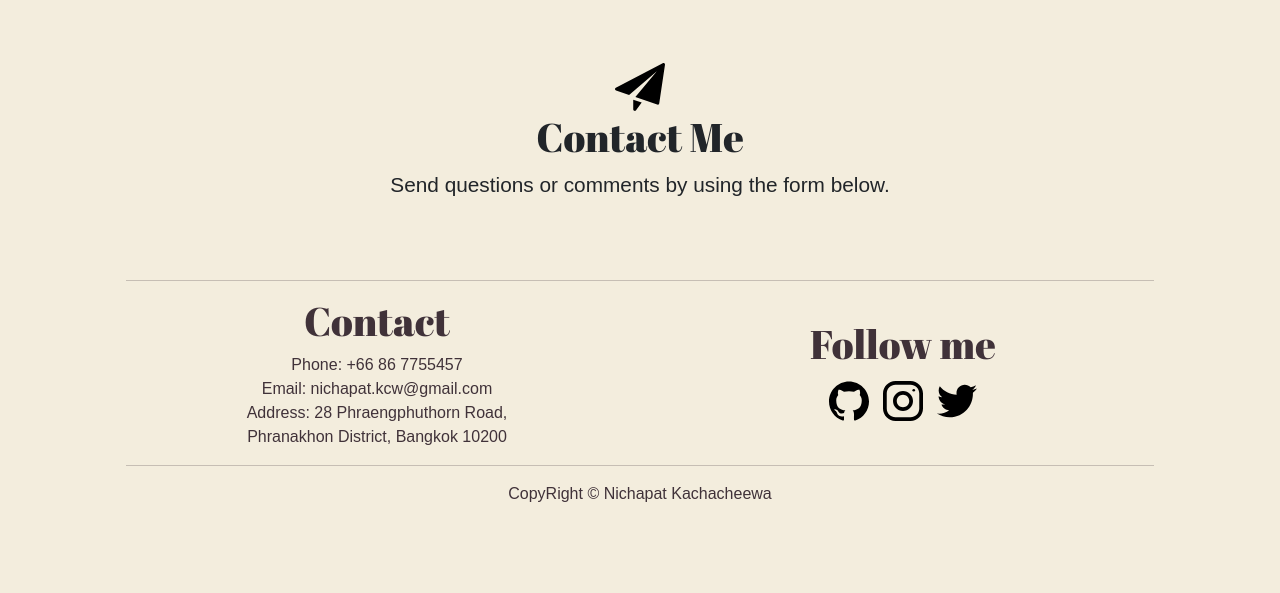
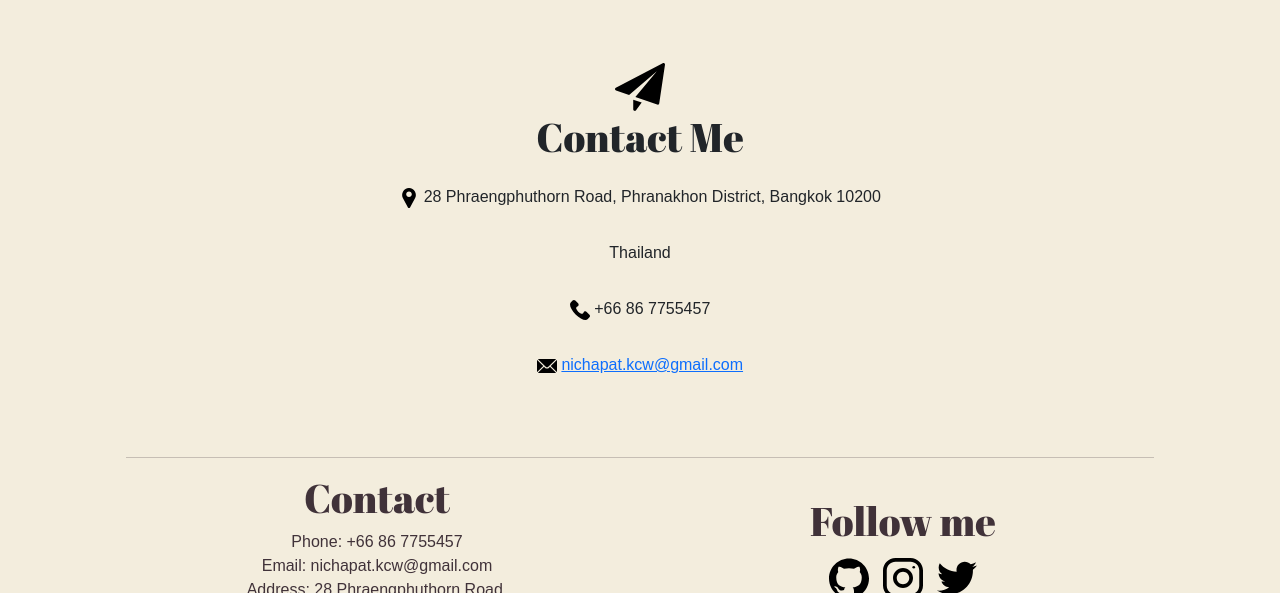
Before and after one commit to khunpanggg/Portfolio, a plain HTML site: page Contact.html in a window 1280 px wide. Shown: the part 677-1270 px from the top of the page. Before the commit the page ends 1219 px from the top, so only its background shows below. Drawn offline with nearby package versions, Linux system fonts and the light colour scheme; a web font is replaced by a local one.

Commit message:
info contact

```diff
--- a/Contact.html
+++ b/Contact.html
@@ -65,7 +65,23 @@
           <img src="./img/icon/paper-plane.svg" alt="" width="50" height="50" class="mx-auto d-block"
             data-aos="fade-down-left">
           <h1>Contact Me</h1>
-          <p>Send questions or comments by using the form below.</p>
+
+          <div class="text-center p-3"><img src="./img/icon/pin.svg" alt="" width="20" height="20">
+            <span>28 Phraengphuthorn Road,
+              Phranakhon District, Bangkok 10200</span>
+          </div>
+          <div class="text-center p-3">
+            <span>Thailand</span>
+          </div>
+
+          <div class="text-center p-3"><img src="./img/icon/phone-call.svg" alt="" width="20" height="20">
+            <span>+66 86 7755457</span>
+          </div>
+          <div class="text-center p-3"><img src="./img/icon/mail.svg" alt="" width="20" height="20">
+            <span><a href="mailto:nichapat.kcw@gmail.com">nichapat.kcw@gmail.com</a></span>
+          </div>
+
+
         </div>
         <footer>
           <hr>
--- a/style.css
+++ b/style.css
@@ -64,10 +64,6 @@ p {
   font-size: 1.3rem;
 }
 
-.img-logo img {
-  text-align: center;
-}
-
 .video-container {
   overflow: hidden;
   position: relative;
@@ -124,6 +120,7 @@ h3 {
   padding: 5px;
   max-width: 50px;
 }
+
 
 /*-------------About Me-------------*/
 .container {
```
Also changed, not shown: img/contact.jpg, img/icon/email.svg (added), img/icon/mail.svg (added), img/icon/phone-call.svg (added), img/icon/pin.svg (added).
